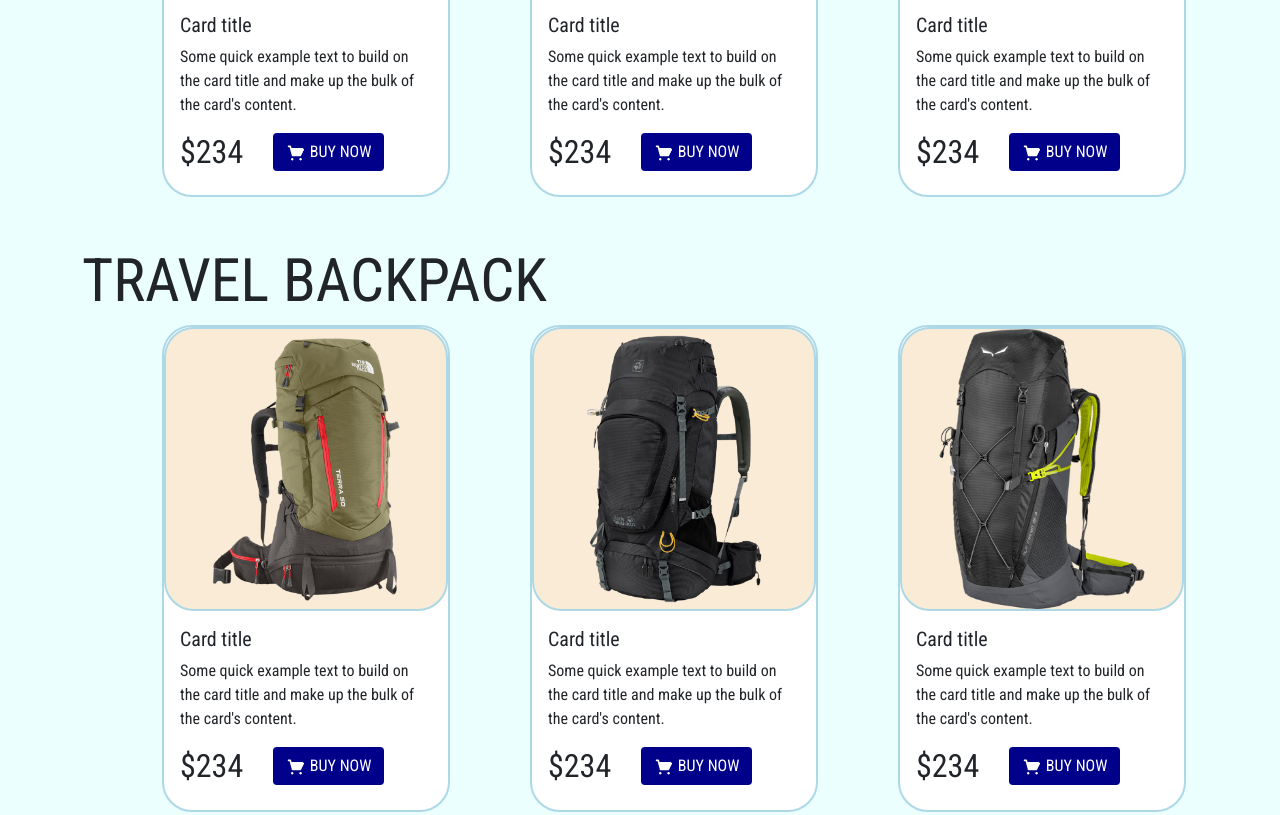
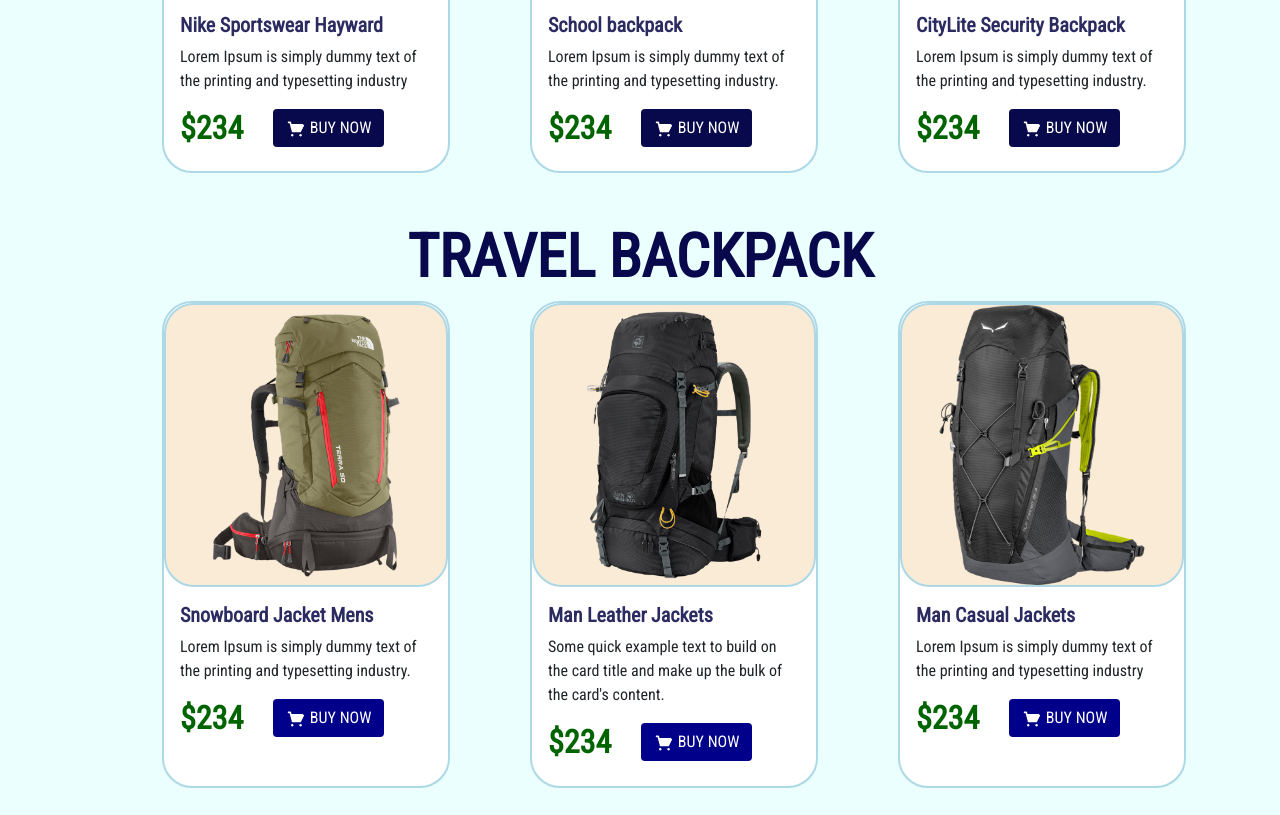
Before and after one commit to apurba667/responsive-assignment, a plain HTML site: page index.html in a window 1280 px wide. Shown: the part 1533-2348 px from the top of the page. Drawn offline with Linux system fonts and the light colour scheme.

Commit message:
mobile device done

```diff
--- a/css/style.css
+++ b/css/style.css
@@ -3,5 +3,11 @@ body{
     font-family: 'Roboto Condensed', sans-serif;
 }
 h1{
+    color: rgb(8, 8, 77);
     font-size: 60px;
+    font-weight: 800;
 }
+h5{
+    color: rgb(43, 43, 97);
+    font-weight: 800;
+}
--- a/index.html
+++ b/index.html
@@ -48,7 +48,7 @@
                 <h1>BACKPACK</h1>
                 <h1 style="color: green;">MOON</h1>
                 <p>Lorem Ipsum is simply dummy text of the printing and typesetting industry</p>
-                <button style="background-color: darkblue; color: white;" class="btn"><img style="height: 20px;"
+                <button style="background-color:  rgb(8, 8, 77); color: white;" class="btn"><img style="height: 20px;"
                         src="Logo, Icon/shopping-cart 1.png" alt=""> BUY NOW</button>
             </div>
             <div class="cal-lg-2 cal-sm-1">
@@ -57,7 +57,7 @@
         </section>
     </header>
     <main>
-        <section class="container mt-5 d-sm-flex">
+        <section class="container mt-5">
             <div>
                 <div class="d-sm-flex">
                     <div class="bd-highlight mt-5">
@@ -74,47 +74,49 @@
                         <div style="display: flex; height: 100px;"
                             class="shadow-lg p-3 mb-5 bg-white rounded rounded-pill">
                             <div>
-                                <img style="height: 50px;" src="Logo, Icon/image 12.png" alt="">
+                                <img style="height: 50px;" src="Logo, Icon/image 13.png" alt="">
                             </div>
                             <div>
-                                <h4>Find the Perfect Fit</h4>
-                                <p>Everybody is different, which is why we offer styles for every body.</p>
+                                <h4>Free Exchanges</h4>
+                                <p>One of the many reasons you can shop
+                                    with peace of mind.</p>
                             </div>
                         </div>
                         <div style="display: flex; height: 100px;"
                             class="shadow-lg p-3 mb-5 bg-white rounded rounded-pill">
                             <div>
-                                <img style="height: 50px;" src="Logo, Icon/image 12.png" alt="">
+                                <img style="height: 50px;" src="Logo, Icon/image 14.png" alt="">
                             </div>
                             <div>
-                                <h4>Find the Perfect Fit</h4>
-                                <p>Everybody is different, which is why we offer styles for every body.</p>
+                                <h4>Contact Our Seller </h4>
+                                <p>They are here to help you. That s quite
+                                    literally what we pay them for.</p>
                             </div>
                         </div>
                     </div>
                     <div>
-                        <img style="height: 450px; margin-left: 200px;" src="Logo, Icon/XMLID 1.png" alt="">
+                        <img style="height: 450px;" src="Logo, Icon/XMLID 1.png" alt="">
                     </div>
                 </div>
             </div>
         </section>
         <section class="container mt-5">
-            <h1>CASUAL BACKPACK</h1>
+            <h1 style="text-align: center;">CASUAL BACKPACK</h1>
             <div style="" class="d-sm-flex">
                 <div class="card "
                     style="width: 18rem; margin-left: 80px; border: 2px solid lightblue; border-radius: 30px;">
                     <img style="background-color: antiquewhite; border: 2px solid lightblue; border-radius: 30px;;"
                         src="Photos/pngwing 1.png" class="card-img-top" alt="...">
                     <div class="card-body">
-                        <h5 class="card-title">Card title</h5>
-                        <p class="card-text">Some quick example text to build on the card title and make up the bulk of
-                            the card's content.</p>
+                        <h5 class="card-title">Nike Sportswear Hayward </h5>
+                        <p class="card-text">Lorem Ipsum is simply dummy text of the
+                            printing and typesetting industry</p>
                         <div class="d-flex">
                             <div>
-                                <h2>$234</h2>
+                                <h2 style="color: darkgreen; font-weight: 800;">$234</h2>
                             </div>
                             <div style="margin-left: 30px;">
-                                <a href="#" style="background-color: darkblue; color: white;" class="btn"> <img
+                                <a href="#" style="background-color:  rgb(8, 8, 77); color: white;" class="btn"> <img
                                         style="height: 20px;" src="Logo, Icon/shopping-cart 1.png" alt=""> BUY NOW</a>
                             </div>
                         </div>
@@ -126,15 +128,15 @@
                         src="Photos/1282271-14-revolution-checkpoint-friendly-backpack-teb012us-backpacks-laptop-bags-targus-backpack-png-1200_1200 1.png"
                         class="card-img-top" alt="...">
                     <div class="card-body">
-                        <h5 class="card-title">Card title</h5>
-                        <p class="card-text">Some quick example text to build on the card title and make up the bulk of
-                            the card's content.</p>
+                        <h5 class="card-title">School backpack</h5>
+                        <p class="card-text">Lorem Ipsum is simply dummy text of the
+                            printing and typesetting industry.</p>
                         <div class="d-flex">
                             <div>
-                                <h2>$234</h2>
+                                <h2 style="color: darkgreen; font-weight: 800;">$234</h2>
                             </div>
                             <div style="margin-left: 30px;">
-                                <a href="#" style="background-color: darkblue; color: white;" class="btn"><img
+                                <a href="#" style="background-color:  rgb(8, 8, 77); color: white;" class="btn"><img
                                         style="height: 20px;" src="Logo, Icon/shopping-cart 1.png" alt=""> BUY NOW</a>
                             </div>
                         </div>
@@ -145,15 +147,15 @@
                     <img style="background-color: antiquewhite; border: 2px solid lightblue; border-radius: 30px;;"
                         src="Photos/image 16.png" class="card-img-top" alt="...">
                     <div class="card-body">
-                        <h5 class="card-title">Card title</h5>
-                        <p class="card-text">Some quick example text to build on the card title and make up the bulk of
-                            the card's content.</p>
+                        <h5 class="card-title">CityLite Security Backpack</h5>
+                        <p class="card-text">Lorem Ipsum is simply dummy text of the
+                            printing and typesetting industry.</p>
                         <div class="d-flex">
                             <div>
-                                <h2>$234</h2>
+                                <h2 style="color: darkgreen; font-weight: 800;">$234</h2>
                             </div>
                             <div style="margin-left: 30px;">
-                                <a href="#" style="background-color: darkblue; color: white;" class="btn"><img
+                                <a href="#" style="background-color:  rgb(8, 8, 77); color: white;" class="btn"><img
                                         style="height: 20px;" src="Logo, Icon/shopping-cart 1.png" alt=""> BUY NOW</a>
                             </div>
                         </div>
@@ -164,7 +166,7 @@
             </div>
         </section>
         <section class="container mt-5">
-            <h1>TRAVEL BACKPACK</h1>
+            <h1 style="text-align: center;">TRAVEL BACKPACK</h1>
             <div style="" class="d-sm-flex">
                 <div class="card "
                     style="width: 18rem; margin-left: 80px; border: 2px solid lightblue; border-radius: 30px;">
@@ -172,12 +174,12 @@
                         src="Photos/kisspng-backpacking-travel-hiking-osprey-5b566542cd5807 1.png" class="card-img-top"
                         alt="...">
                     <div class="card-body">
-                        <h5 class="card-title">Card title</h5>
-                        <p class="card-text">Some quick example text to build on the card title and make up the bulk of
-                            the card's content.</p>
+                        <h5 class="card-title">Snowboard Jacket Mens</h5>
+                        <p class="card-text">Lorem Ipsum is simply dummy text of the
+                            printing and typesetting industry.</p>
                         <div class="d-flex">
                             <div>
-                                <h2>$234</h2>
+                                <h2 style="color: darkgreen; font-weight: 800;">$234</h2>
                             </div>
                             <div style="margin-left: 30px;">
                                 <a href="#" style="background-color: darkblue; color: white;" class="btn"><img
@@ -191,12 +193,12 @@
                     <img style="background-color: antiquewhite; border: 2px solid lightblue; border-radius: 30px;;"
                         src="Photos/pngwing 2.png" class="card-img-top" alt="...">
                     <div class="card-body">
-                        <h5 class="card-title">Card title</h5>
+                        <h5 class="card-title">Man Leather Jackets</h5>
                         <p class="card-text">Some quick example text to build on the card title and make up the bulk of
                             the card's content.</p>
                         <div class="d-flex">
                             <div>
-                                <h2>$234</h2>
+                                <h2 style="color: darkgreen; font-weight: 800;">$234</h2>
                             </div>
                             <div style="margin-left: 30px;">
                                 <a href="#" style="background-color: darkblue; color: white;" class="btn"><img
@@ -210,12 +212,12 @@
                     <img style="background-color: antiquewhite; border: 2px solid lightblue; border-radius: 30px;;"
                         src="Photos/pngwing 3.png" class="card-img-top" alt="...">
                     <div class="card-body">
-                        <h5 class="card-title">Card title</h5>
-                        <p class="card-text">Some quick example text to build on the card title and make up the bulk of
-                            the card's content.</p>
+                        <h5 class="card-title">Man Casual Jackets</h5>
+                        <p class="card-text">Lorem Ipsum is simply dummy text of the
+                            printing and typesetting industry</p>
                         <div class="d-flex">
                             <div>
-                                <h2>$234</h2>
+                                <h2 style="color: darkgreen; font-weight: 800;">$234</h2>
                             </div>
                             <div style="margin-left: 30px;">
                                 <a href="#" style="background-color: darkblue; color: white;" class="btn"><img
@@ -236,7 +238,7 @@
                     style="height: 100px"></textarea>
                 <label for="floatingTextarea2">FEEDBACK</label>
             </div>
-            <div>
+            <div style="text-align: center;">
                 <button style="background-color: darkblue; color: white;" class="btn">
                     SUBMIT
                 </button>
```
